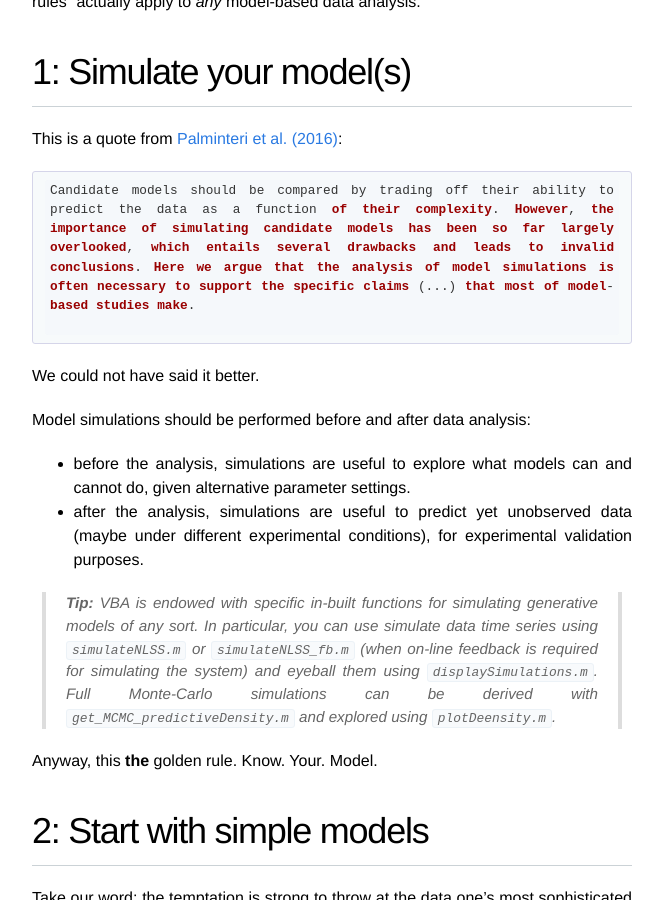
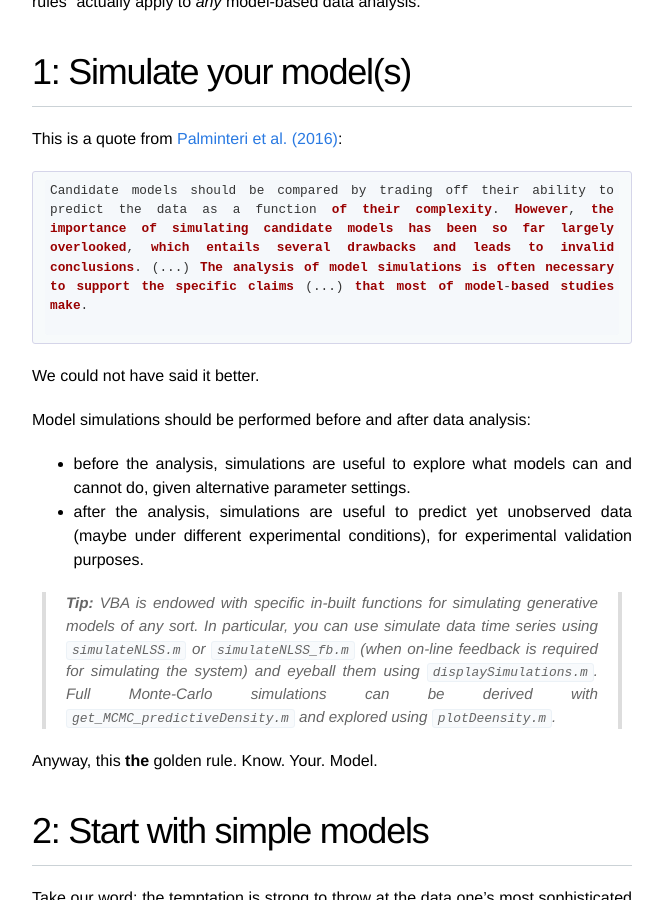
Before and after one commit to MBB-team/VBA-toolbox, a Jekyll site: the page built from _wiki/10-simple-rules.md, in a window 1280 px wide and 900 px high, scrolled down 529 px. Shown: the whole window, without its empty margins (308-971 px from the left). Built offline with Jekyll 4.4.1, drawn with Linux system fonts in a browser that asks for light colours; nearby versions of some CDN libraries.

Commit message:
Update 10-simple-rules.md

````diff
--- a/_wiki/10-simple-rules.md
+++ b/_wiki/10-simple-rules.md
@@ -11,7 +11,7 @@ Although this section focuses on good practice with VBA, almost all following "s
 This is a quote from [Palminteri et al. (2016)](http://www.biorxiv.org/content/early/2016/10/07/079798):
 
 ```
-Candidate models should be compared by trading off their ability to predict the data as a function of their complexity. However, the importance of simulating candidate models has been so far largely overlooked, which entails several drawbacks and leads to invalid conclusions. Here we argue that the analysis of model simulations is often necessary to support the specific claims (...) that most of model-based studies make.
+Candidate models should be compared by trading off their ability to predict the data as a function of their complexity. However, the importance of simulating candidate models has been so far largely overlooked, which entails several drawbacks and leads to invalid conclusions. (...) The analysis of model simulations is often necessary to support the specific claims (...) that most of model-based studies make.
 
 ```
 
````
